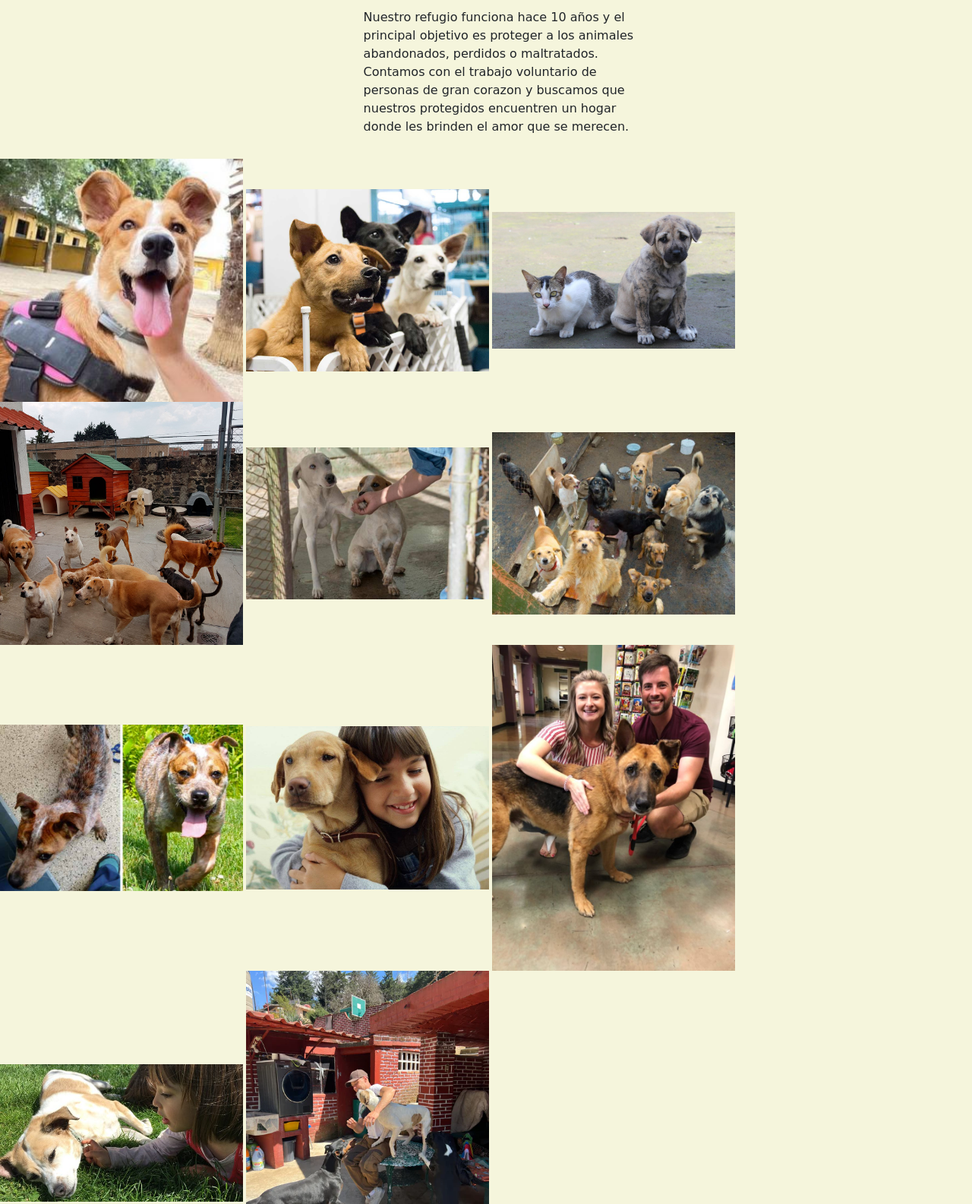
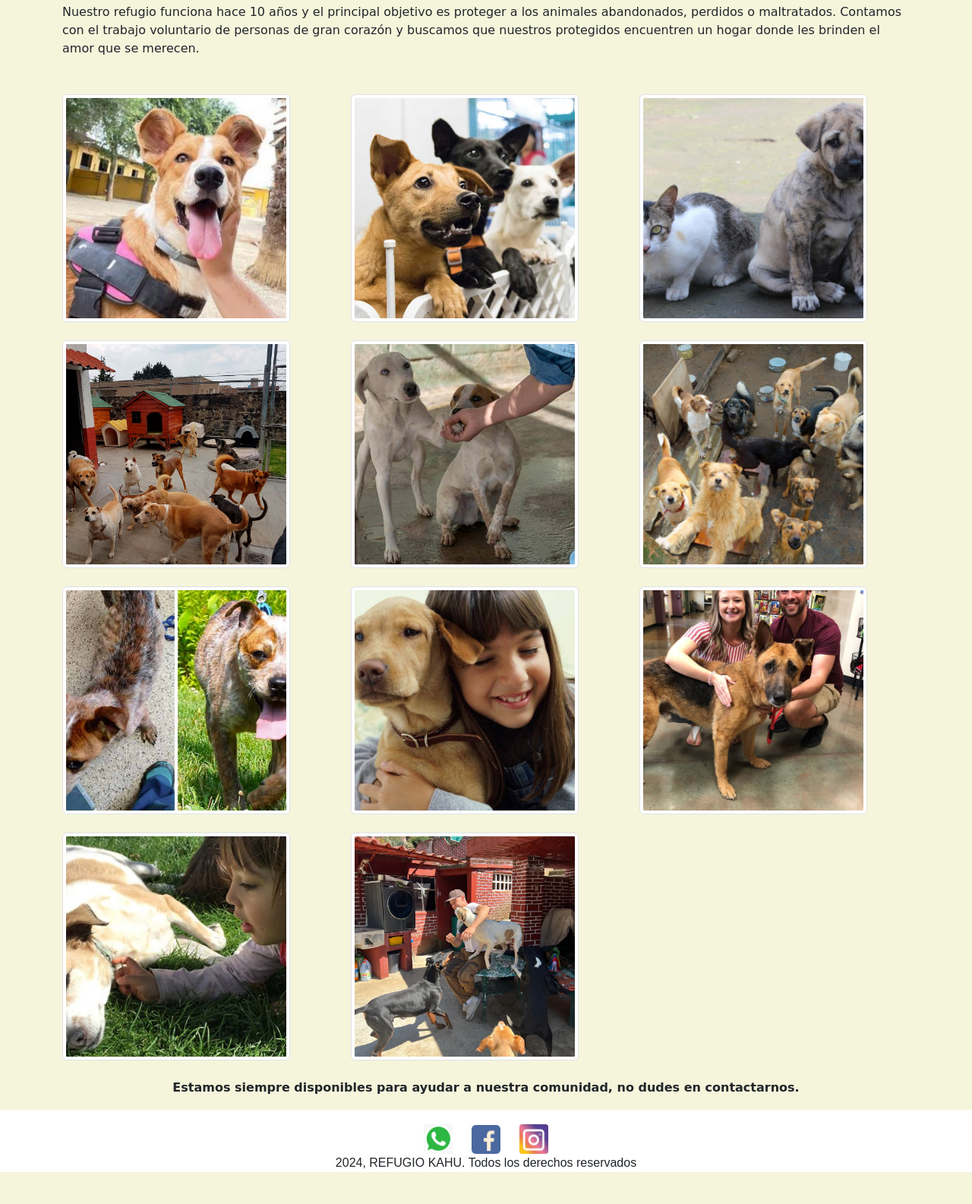
Before and after one commit to Cecir95/RefugioKahu, a plain HTML site: page index.html in a window 1280 px wide. Shown: the part 578-2163 px from the top of the page at 76% size. After the commit the page ends 2121 px from the top, so only its background shows below. Drawn offline with nearby package versions, Linux system fonts and the light colour scheme.

Commit message:
mejora-index

```diff
--- a/estilos/estilos.css
+++ b/estilos/estilos.css
@@ -37,7 +37,11 @@ h2{
     margin-top: 1.5%;
     margin-bottom: 1.5%;
 }
-
+.img-thumbnail {
+    height: 300px;
+    width: 300px;
+    object-fit: cover;
+}
 
 .horarios{
     text-align: center;
--- a/index.html
+++ b/index.html
@@ -42,24 +42,48 @@
         </nav>
     </header>
     <main>
-        <h1>Refugio Kahu</h1>
-            <img src="multimedia/foto inicio.jpeg" alt="portada" width="100%" >
-            <h2>Un poco sobre nosotros...</h2>
-            <p class="reseña">Nuestro refugio funciona hace 10 años y el principal objetivo es proteger a los animales abandonados, perdidos o maltratados. Contamos con el trabajo voluntario de personas de gran corazon y buscamos que nuestros protegidos encuentren un hogar donde les brinden el amor que se merecen. </p>
-                <div class="inicio">
-                    <img src="multimedia/perrofeliz.jpg" alt="perro1" width="25%" height="50%">
-                    <img src="multimedia/perrosenadopcion.jpg" alt="perro2" width="25%">
-                    <img src="multimedia/perrosygatos.jpg" alt="perro y gato" width="25%">
-                    <img src="multimedia/refugiado.jpg" alt="refugiado" width="25%">
-                    <img src="multimedia/perropatita.jpg" alt="perro2" width="25%">
-                    <img src="multimedia/refugiados.jpg" alt="" width="25%">
-                    <img src="multimedia/adopcionresponsable.jpg" alt="" width="25%">
-                    <img src="multimedia/adopcionresponsabl.jpg" alt="" width="25%">
-                    <img src="multimedia/adopcionresponsab.jpg" alt="" width="25%">
-                    <img src="multimedia/adopcionrespons.jpg" alt="" width="25%">
-                    <img src="multimedia/adopcion.webp" alt="" width="25%">
+        <div class="container">
+            <h1 class="text-center mt-5">Refugio Kahu</h1>
+            <img src="multimedia/foto inicio.jpeg" alt="portada" class="img-fluid">
+            <h2 class="mt-5">Un poco sobre nosotros...</h2>
+            <p>Nuestro refugio funciona hace 10 años y el principal objetivo es proteger a los animales abandonados, perdidos o maltratados. Contamos con el trabajo voluntario de personas de gran corazón y buscamos que nuestros protegidos encuentren un hogar donde les brinden el amor que se merecen.</p>
+            <div class="row mt-5">
+                <div class="col-md-4 mb-4">
+                    <img src="multimedia/perrofeliz.jpg" alt="perro1" class="img-fluid img-thumbnail">
                 </div>
-            <p class="horarios">Estamos siempre disponibles para ayudar a nuestra comunidad, no dudes en contactarnos</p>
+                <div class="col-md-4 mb-4">
+                    <img src="multimedia/perrosenadopcion.jpg" alt="perro2" class="img-fluid img-thumbnail">
+                </div>
+                <div class="col-md-4 mb-4">
+                    <img src="multimedia/perrosygatos.jpg" alt="perro y gato" class="img-fluid img-thumbnail">
+                </div>
+                <div class="col-md-4 mb-4">
+                    <img src="multimedia/refugiado.jpg" alt="perror" class="img-fluid img-thumbnail">
+                </div>
+                <div class="col-md-4 mb-4">
+                    <img src="multimedia/perropatita.jpg" alt="perrop" class="img-fluid img-thumbnail">
+                </div>
+                <div class="col-md-4 mb-4">
+                    <img src="multimedia/refugiados.jpg" alt="refugiados" class="img-fluid img-thumbnail">
+                </div>
+                <div class="col-md-4 mb-4">
+                    <img src="multimedia/adopcionresponsable.jpg" alt="adopcion" class="img-fluid img-thumbnail">
+                </div>
+                <div class="col-md-4 mb-4">
+                    <img src="multimedia/adopcionresponsabl.jpg" alt="adopcion2" class="img-fluid img-thumbnail">
+                </div>
+                <div class="col-md-4 mb-4">
+                    <img src="multimedia/adopcionresponsab.jpg" alt="adopcion3" class="img-fluid img-thumbnail">
+                </div>
+                <div class="col-md-4 mb-4">
+                    <img src="multimedia/adopcionrespons.jpg" alt="adopcion4" class="img-fluid img-thumbnail">
+                </div>
+                <div class="col-md-4 mb-4">
+                    <img src="multimedia/adopcion.webp" alt="adopcion5" class="img-fluid img-thumbnail">
+                </div>
+            </div>
+            <p class="fw-bold text-center">Estamos siempre disponibles para ayudar a nuestra comunidad, no dudes en contactarnos.</p>
+        </div>
     </main>
     <footer>
         <div class="redes">
```
